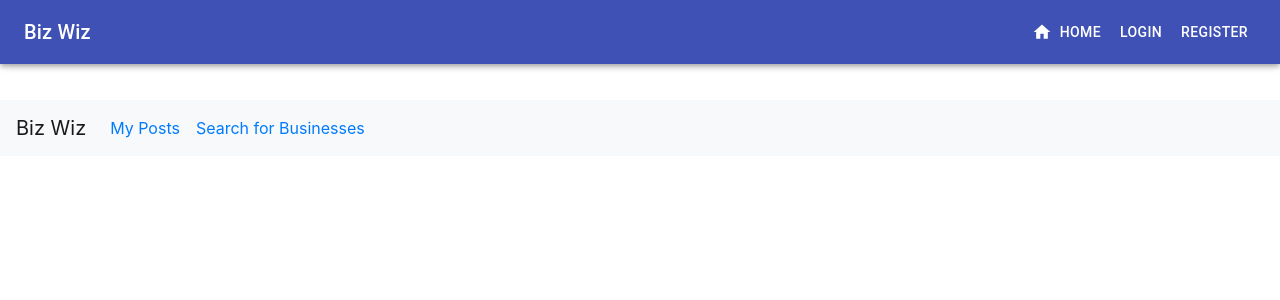
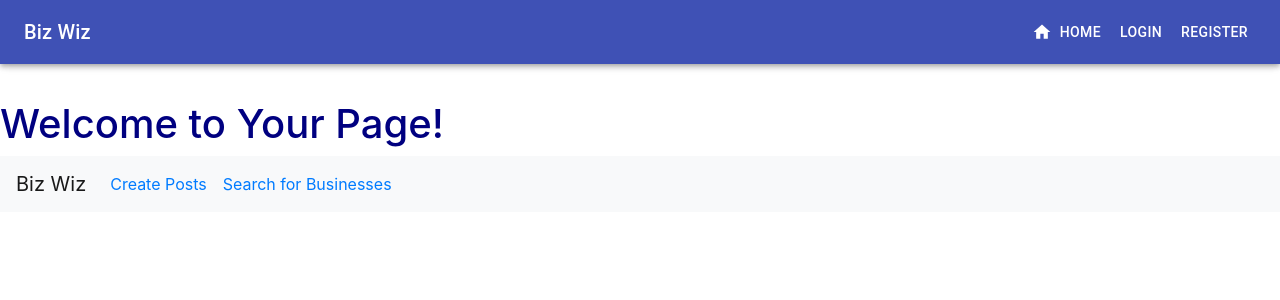
Before and after one commit to weilyl/biz-wiz-frontend, a React (Create React App) app: page /login in a window 1280 px wide. Shown: the top 300 px of the page. Built offline with nearby package versions, Linux system fonts and the light colour scheme.

Commit message:
Welcome In

```diff
--- /dev/null
+++ b/src/components/Business.css
@@ -0,0 +1,3 @@
+h1{
+    color: navy;
+}
--- a/src/components/Business.js
+++ b/src/components/Business.js
@@ -1,6 +1,7 @@
 import { BrowserRouter as Router, Switch, Route, Link } from "react-router-dom";
 import { Navbar, Nav } from "react-bootstrap";
 import SearchBusiness from "./Search.js";
+import './Business.css'
 //import Post from "./Post.js";
 import CreatePost from "./Post.js";
 import "bootstrap/dist/css/bootstrap.min.css";
@@ -8,14 +9,15 @@ import "bootstrap/dist/css/bootstrap.min.css";
 function BusinessPage() {
   return (
     <div>
+      <h1>Welcome to Your Page!</h1>
       <Router>
         <Navbar bg="light" expand="lg">
           <Navbar.Brand href="#home">Biz Wiz</Navbar.Brand>
           <Navbar.Toggle aria-controls="basic-navbar-nav" />
           <Navbar.Collapse id="basic-navbar-nav">
-            <Nav className="mr-auto">
+          <Nav className="mr-auto">
               <Nav.Link href="#home">
-                <Link to="/CreatePost">My Posts</Link>
+                <Link to="/CreatePost">Create Posts</Link>
               </Nav.Link>
               <Nav.Link href="/">
                 <Link to="/search">Search for Businesses</Link>
--- a/src/components/Post.js
+++ b/src/components/Post.js
@@ -39,7 +39,12 @@ export default class Post extends React.Component {
           {/* <Form.Group controlId="formBasicCheckbox">
             <Form.Check type="checkbox" label="Keep Me Signed In" />
           </Form.Group> */}
-          <Button variant="primary" type="submit">
+          <Button
+          variant="primary"
+          type="submit"
+          color="secondary"
+          enabled
+          >
             Post
           </Button>
         </Form>
```
